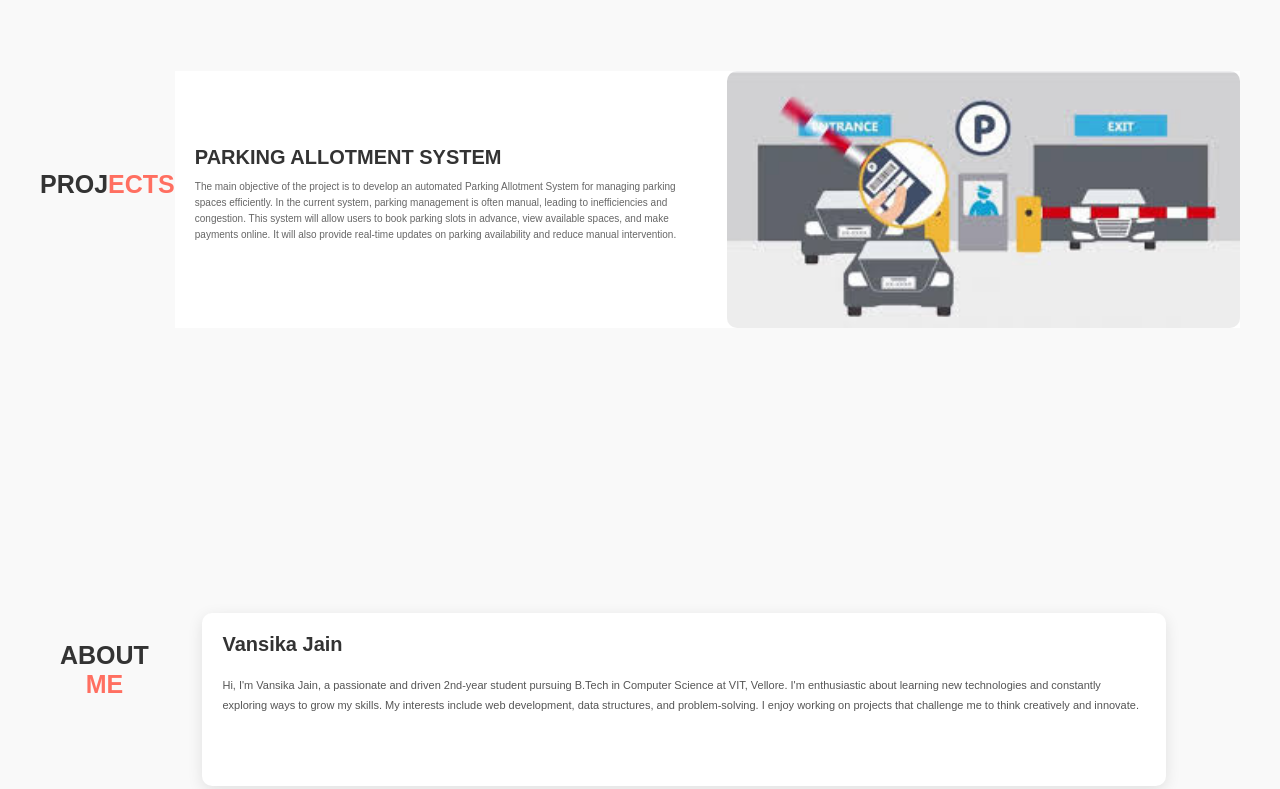
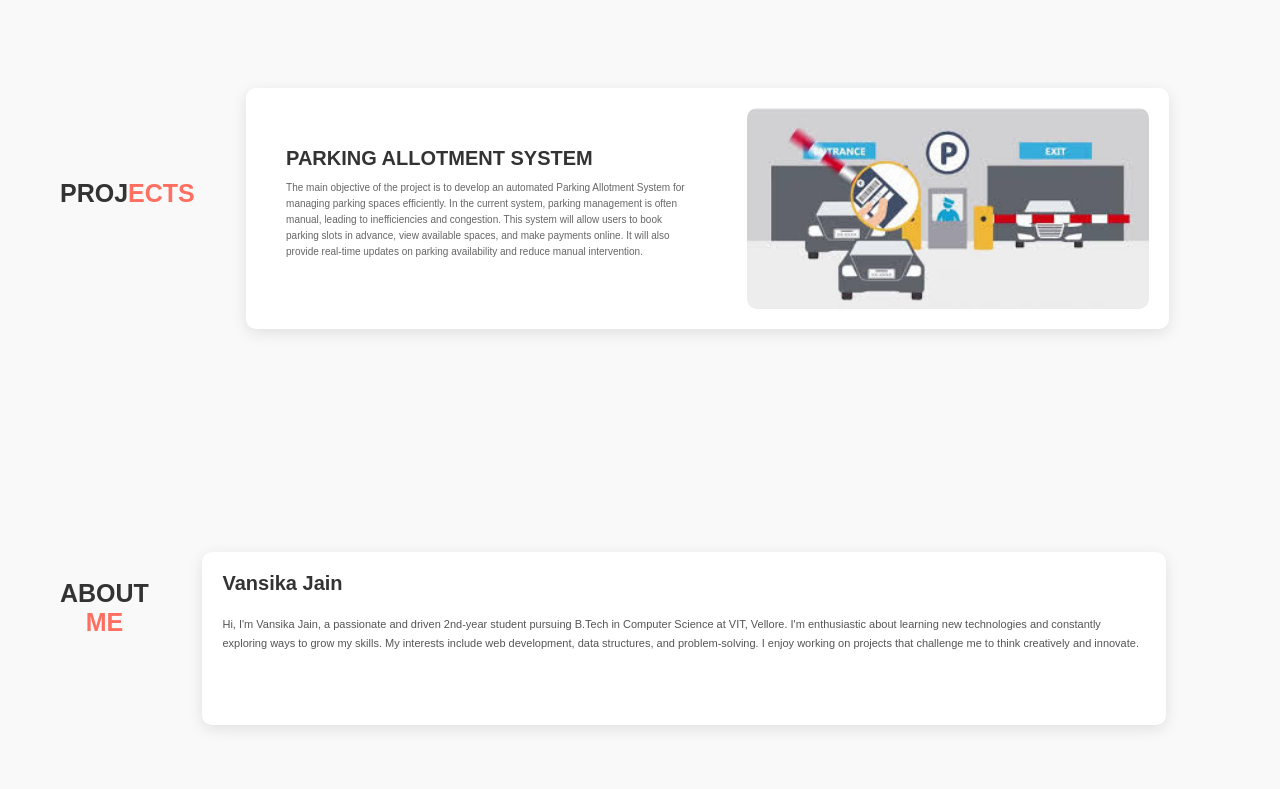
Before and after one commit to vansika15/portfolio, a plain HTML site: page index.html in a window 1280 px wide. Shown: the part 1313-2102 px from the top of the page. Drawn offline with Linux system fonts and the light colour scheme.

Commit message:
updated css

```diff
--- a/styles.css
+++ b/styles.css
@@ -3,13 +3,26 @@
     padding: 0;
     box-sizing: border-box;
 }
-html{
+
+/* Base Styles */
+html {
     font-size: 10px;
     font-family: sans-serif;
+    scroll-behavior: smooth;
 }
-a{
+
+body {
+    margin: 0;
+    font-family: Arial, sans-serif;
+    background-color: #f9f9f9;
+    color: #000;
+}
+
+a {
     text-decoration: none;
 }
+
+/* Header & Navigation */
 header {
     position: fixed;
     top: 0;
@@ -32,8 +45,6 @@ nav {
 
 nav ul {
     list-style: none;
-    margin: 0;
-    padding: 0;
     display: flex;
     justify-content: center;
 }
@@ -44,7 +55,6 @@ nav ul li {
 
 nav ul li a {
     color: white;
-    text-decoration: none;
     font-size: 1.5rem;
     font-weight: bold;
     transition: color 0.3s ease;
@@ -53,10 +63,8 @@ nav ul li a {
 nav ul li a:hover {
     color: #007bff;
 }
-section{
-    padding: 20px;
-}
 
+/* Social Links */
 .social-links {
     display: flex;
     gap: 15px;
@@ -64,79 +72,117 @@ section{
 
 .social-links a {
     color: white !important;
-    font-size: 1.5rem;
+    font-size: 2rem;
     transition: color 0.3s ease, transform 0.3s ease;
     opacity: 1;
     filter: brightness(1);
 }
 
 .social-links a:hover {
-    color: #007bff;
+    color: #007bff !important;
     transform: translateY(-3px);
 }
 
-html {
-    scroll-behavior: smooth;
+/* Contact page social links */
+.contact-container .social-links a {
+    margin: 0 10px;
+    font-size: 18px;
+    color: #444 !important;
 }
 
-#projects {
-    padding: 50px 0;
-    background-color: #f9f9f9;
+.contact-container .social-links a:hover {
+    color: #ff5500 !important;
 }
 
-.projects.container {
-    max-width: 1200px;
-    margin: 0 auto;
+/* Container Layouts */
+.container {
+    min-height: 50vh;
+    width: 100%;
+    display: flex;
+    align-items: center;
+    justify-content: center;
+}
+
+.one {
+    min-height: 100vh;
+}
+
+section {
+    padding: 20px;
+}
+
+/* Hero Section */
+#one {
+    background-image: url("./assets/one.png");
+    background-size: cover;
+    background-position: top center;
     padding: 0;
 }
 
-.all-projects {
-    display: flex;
-    flex-direction: column;
-    gap: 0px;
+#one h1 {
+    display: block;
+    width: fit-content;
+    font-size: 3.5rem;
+    position: relative;
+    color: rgb(5, 5, 5);
+    opacity: 0;
+    animation: text_reveal 0.8s ease forwards;
 }
 
-.projects-items {
-    display: flex;
-    align-items: center;
-    justify-content: center;
-    background-color: #fff;
-    border-radius: 10px;
-    box-shadow: 0 4px 8px rgba(0, 0, 0, 0.1);
-    overflow: hidden;
-    transition: transform 0.3s ease, box-shadow 0.3s ease;
-    margin-bottom: 0;
+#one h1:nth-child(1) {
+    animation-delay: 1.5s;
 }
 
-.projects-info {
-    flex: 1;
-    padding: 20px;
+#one h1:nth-child(2) {
+    animation-delay: 2.5s;
 }
 
-.projects-info h1 {
-    font-size: 2rem;
-    color: #333;
-    margin-bottom: 10px;
+#one h1:nth-child(3) {
+    animation-delay: 3.5s;
 }
 
-.projects-info p {
-    font-size: 1rem;
-    color: #666;
-    line-height: 1.6;
+#one h1 span {
+    position: absolute;
+    top: 0;
+    left: 0;
+    height: 100%;
+    width: 0%;
+    background-color: aliceblue;
+    animation: text_box 1s ease;
 }
 
-.project-image {
-    flex: 1;
-    max-width: 50%;
+#one h1:nth-child(1) span {
+    animation-delay: 1s;
 }
 
-.project-image img {
-    width: 100%;
-    height: auto;
-    display: block;
-    border-radius: 10px;
+#one h1:nth-child(2) span {
+    animation-delay: 2s;
 }
 
+#one h1:nth-child(3) span {
+    animation-delay: 3s;
+}
+
+#one .cta {
+    display: inline-block;
+    padding: 10px 30px;
+    color: white;
+    background-color: transparent;
+    border: 2px solid black;
+    font-size: 2rem;
+    text-transform: uppercase;
+    letter-spacing: 0.1rem;
+    margin-top: 30px;
+    transition: 0.3s ease;
+    transition-property: background-color, color;
+}
+
+#one .cta:hover {
+    color: white;
+    background-color: black;
+}
+
+/* CTA Button */
 .cta {
     display: inline-block;
     padding: 12px 30px;
@@ -145,7 +191,7 @@ html {
     background-color: #ff6f61;
     border-radius: 5px;
     text-decoration: none;
-    transition: background-color 0.3s ease;
+    transition: background-color 0.3s ease, transform 0.3s ease, box-shadow 0.3s ease;
 }
 
 .cta:hover {
@@ -154,87 +200,17 @@ html {
     box-shadow: 0 4px 15px rgba(255, 111, 97, 0.3);
 }
 
-.container{
-    min-height: 50vh;
-    width: 100%;
-    display: flex;
-    align-items: center;
-    justify-content: center;
-}
-.one{
-    min-height: 100vh;
-}
-#one{
-    background-image: url("./assets/one.png");
-    background-size: cover;
-    background-position: top center;
-    padding: 0;
-}
-#one h1{
-    display: block;
-    width: fit-content;
-    font-size: 3.5rem;
-    position: relative;
-    color: rgb(5, 5, 5);
-    opacity: 0;
-    animation: text_reveal 0.8s ease forwards;
-}
-#one h1:nth-child(1){
-    animation-delay: 1.5s;
-}
-#one h1:nth-child(2){
-    animation-delay: 2.5s;
-}
-#one h1:nth-child(3){
-    animation-delay: 3.5s;
-}
-#one h1 span{
-    position: absolute;
-    top: 0;
-    left: 0;
-    height:100%;
-    width: 0%;
-    background-color: aliceblue;
-    animation: text_box 1s ease;
-    animation-delay: 1s ;
-}
-#one h1:nth-child(1) span{
-    animation-delay: 1s;
-}
-#one h1:nth-child(2) span{
-    animation-delay: 2s;
-}
-#one h1:nth-child(3) span{
-    animation-delay: 3s;
-}
-#one .cta{
-    display: inline-block;
-    padding: 10px 30px;
-    color: white;
-    background-color: transparent;
-    border: 2px solid black;
-    font-size: 2rem;
-    text-transform: uppercase;
-    letter-spacing:  0.1rem; ;
-    margin-top:30px;
-    transition: 0.3s ease;
-    transition-property: background-color,color;
-}
-#one .cta:hover{
-    color: white;
-    background-color: black;
+/* Projects Section */
+#projects {
+    padding-top: 30px;
+    padding-bottom: 20px;
+    background-color: #f9f9f9;
 }
 
-#projects {
-    padding-bottom: 0px ;
-    padding-top: 0px ;
-    background-color: #f9f9f9;
-    gap: 0px;
-}
 .projects.container {
     max-width: 1200px;
     margin: 0 auto;
-    padding: 0px;
+    padding: 0 20px;
 }
 
 .projects-header {
@@ -242,56 +218,28 @@ html {
     margin-bottom: 20px;
 }
 
-.section-title {
-    font-size: 2.5rem;
-    font-weight: bold;
-    color: #333;
-    text-transform: uppercase;
-    margin-bottom: 10px;
-}
-
-.section-title span {
-    color: #007bff;
-}
-
 .all-projects {
-    display: block;
+    display: flex;
+    flex-direction: column;
+    justify-content: center;
     align-items: center;
-    flex-direction: column;
-    width: 100%;
-    gap: 0px;
+    flex-wrap: wrap;
 }
 
 .projects-items {
-    width: 100%;
     display: flex;
+    flex-wrap: wrap;
     align-items: center;
+    gap: 40px;
+    background: #fff;
+    padding: 20px;
+    border-radius: 10px;
+    box-shadow: 0 4px 15px rgba(0, 0, 0, 0.1);
+    transition: transform 0.3s ease, box-shadow 0.3s ease;
+    max-width: 90%;
     justify-content: center;
-    background-color: #fff;
-    border-radius: 0px;
-    box-shadow: none;
-    overflow: hidden;
-    margin: 0px;
-    padding: 0px;
 }
 
-.projects-info {
-    flex: 1;
-    padding: 15px;
-}
-
-.projects-info h1 {
-    font-size: 2rem;
-    color: #333;
-    margin-bottom: 5px;
-}
-
-.projects-info p {
-    font-size: 1rem;
-    color: #666;
-    line-height: 1.4;
-    margin-bottom: 5px;
-}
 .projects-items:hover {
     transform: translateY(-10px);
     box-shadow: 0 8px 16px rgba(0, 0, 0, 0.2);
@@ -326,15 +274,10 @@ html {
     display: block;
     border-radius: 10px;
 }
-body {
-    margin: 0;
-    font-family: Arial, sans-serif;
-    background-color: #f9f9f9;
 
-}
-
+/* About Section */
 #about {
-    padding-top: 100px;
+    padding-top: 10px;
     padding-bottom: 80px;
     background-color: #f9f9f9;
 }
@@ -352,13 +295,17 @@ body {
 
 .section-title {
     font-size: 2.5rem;
+    font-weight: bold;
     color: #333;
+    text-transform: uppercase;
+    margin-bottom: 10px;
     animation: fadeInDown 1s ease-out;
 }
 
 .section-title span {
     color: #ff6f61;
 }
+
 .all-about {
     display: flex;
     justify-content: center;
@@ -415,11 +362,8 @@ body {
     border-radius: 10px;
     box-shadow: 0 4px 15px rgba(0, 0, 0, 0.1);
 }
-body {
-    color: #000;
-    font-family: Arial, sans-serif;
-}
 
+/* Skills Section */
 .sub-title {
     text-align: center;
     font-size: 28px;
@@ -433,11 +377,11 @@ body {
     margin: auto;
     background-color: #ffab52;
     padding: 20px;
-    border-radius: 0px;
+    border-radius: 0;
     box-shadow: 0 4px 10px rgba(0, 0, 0, 0.3);
 }
 
-.heading1 {
+.heading1, .soft-skills-title {
     font-size: 26px;
     text-align: center;
     margin: 20px 0;
@@ -445,10 +389,6 @@ body {
     color: #000;
     letter-spacing: 1px;
     text-shadow: 1px 1px 2px rgba(0, 0, 0, 0.3);
-}
-
-.heading1, .soft-skills-title {
-    color: #000;
 }
 
 .Technical-bars, .bar {
@@ -490,6 +430,7 @@ body {
     margin-top: 25px;
     font-size: 15px;
 }
+
 .soft-skill {
     width: 45%;
     text-align: center;
@@ -506,6 +447,8 @@ body {
     transform: scale(1.05);
     background-color: rgba(255, 255, 255, 0.9);
 }
+
+/* Contact Section */
 .parent-container {
     display: flex;
     justify-content: center;
@@ -513,6 +456,7 @@ body {
     height: 78vh;
     background-color: #f9f9f9;
 }
+
 .contact-container {
     background: white;
     padding: 20px;
@@ -553,20 +497,28 @@ h2 {
 .contact-container button:hover {
     background: #ff3300;
 }
-.social-links {
-    margin-top: 15px;
+
+/* Animations */
+@keyframes text_box {
+    50% {
+        width: 100%;
+        left: 0;
+    }
+    100% {
+        width: 0;
+        left: 100%;
+    }
 }
 
-.social-links a {
-    margin: 0 10px;
-    text-decoration: none;
-    font-size: 18px;
-    color: #444;
-    transition: 0.3s;
-}
-
-.social-links a:hover {
-    color: #ff5500;
+@keyframes text_reveal {
+    0% {
+        opacity: 0;
+        transform: translateY(20px);
+    }
+    100% {
+        opacity: 1;
+        transform: translateY(0);
+    }
 }
 
 @keyframes fadeInDown {
@@ -601,7 +553,17 @@ h2 {
         transform: translateX(0);
     }
 }
+
+/* Media Queries */
 @media (max-width: 768px) {
+    .projects-items {
+        flex-direction: column;
+    }
+
+    .project-image {
+        max-width: 100%;
+    }
+
     .about-item {
         flex-direction: column;
         text-align: center;
@@ -623,46 +585,3 @@ h2 {
         flex: 1 1 100%;
     }
 }
-
-@keyframes text_box{
-    50%{
-        width: 100%;
-        left: 0;
-    }
-    100%{
-        width: 0;
-        left: 100%;
-    }
-
-}
-@keyframes text_reveal {
-    0% {
-        opacity: 0;
-        transform: translateY(20px);
-    }
-    100% {
-        opacity: 1;
-        transform: translateY(0);
-    }
-}
-@media (max-width: 768px) {
-    .projects-items {
-        flex-direction: column;
-    }
-
-    .project-image {
-        max-width: 100%;
-    }
-
-    .projects-info {
-        padding: 15px;
-    }
-
-    .projects-info h1 {
-        font-size: 1.5rem;
-    }
-
-    .projects-info p {
-        font-size: 0.9rem;
-    }
-}
```
